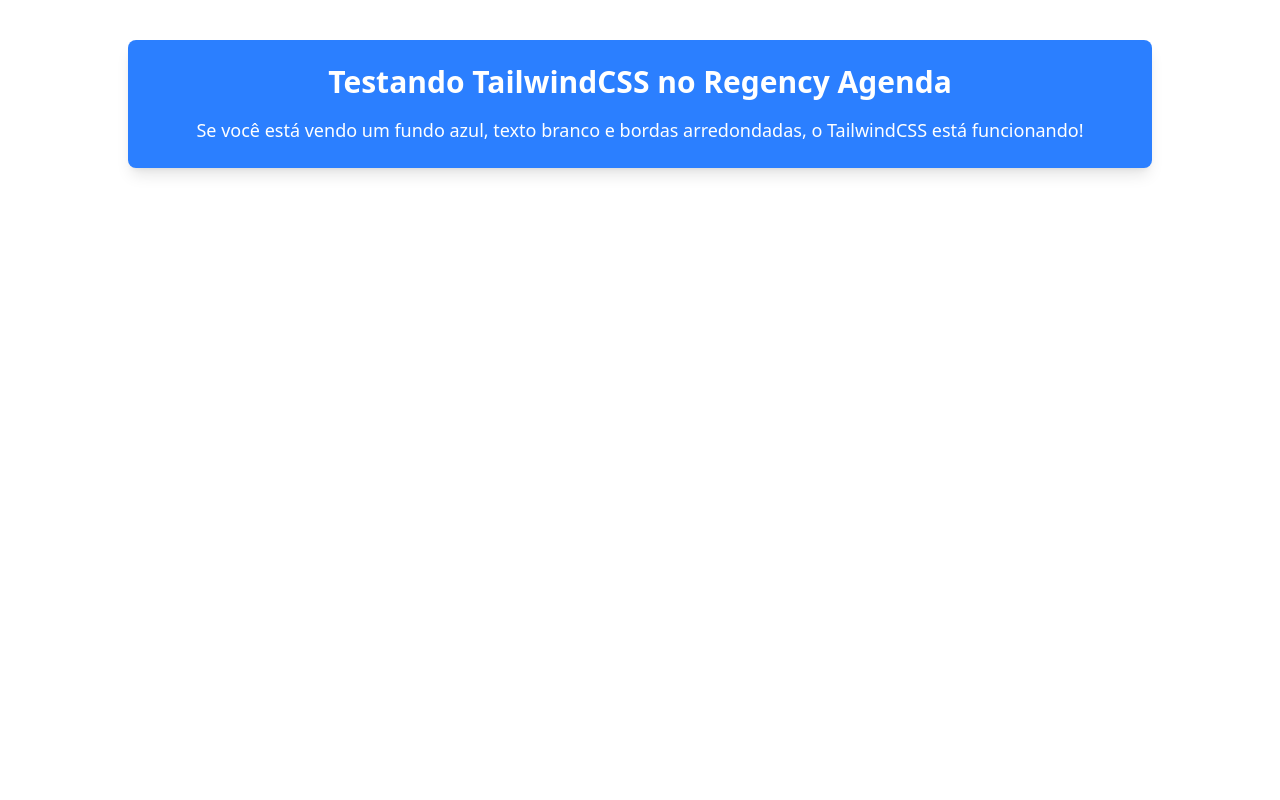
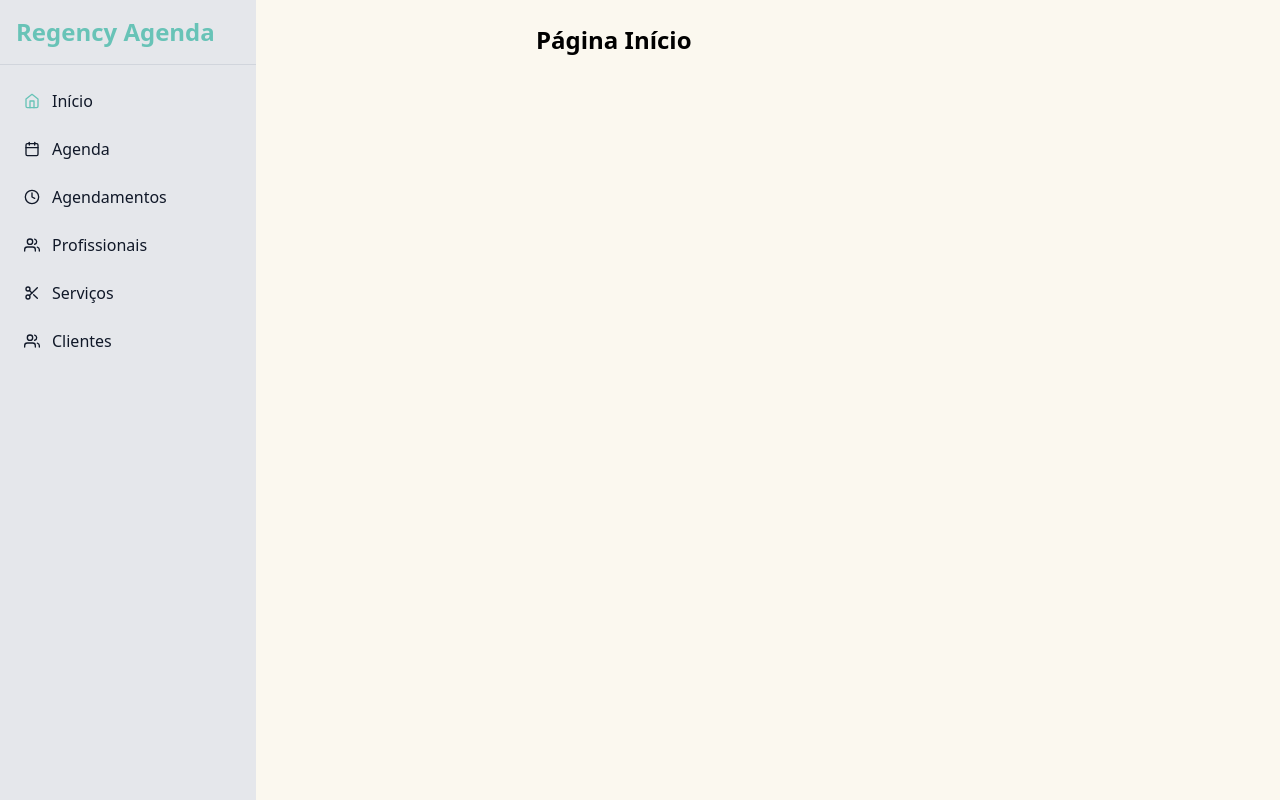
Before and after one commit to malopez23/regency-agenda, a React (Vite) app: page / in a window 1280 px wide. Built offline with nearby package versions, Linux system fonts and the light colour scheme.

Commit message:
criação das rotas e construção do sidebar

```diff
--- a/package.json
+++ b/package.json
@@ -17,6 +17,7 @@
     "react": "^19.0.0",
     "react-dom": "^19.0.0",
     "react-hook-form": "^7.56.1",
+    "react-icons": "^5.5.0",
     "react-router-dom": "^7.5.2",
     "tailwindcss": "^4.1.4"
   },
--- a/src/App.jsx
+++ b/src/App.jsx
@@ -1,11 +1,25 @@
-import './global.css'
+import { Routes, Route } from 'react-router-dom';
+import Layout from './components/Layout';
+
+const Home = () => <h1 className="text-2xl font-bold">Página Início</h1>;
+const Agenda = () => <h1 className="text-2xl font-bold">Página Agenda</h1>;
+const Appointments = () => <h1 className="text-2xl font-bold">Página Agendamentos</h1>;
+const Professionals = () => <h1 className="text-2xl font-bold">Página Profissionais</h1>;
+const Services = () => <h1 className="text-2xl font-bold">Página Serviços</h1>;
+const Clients = () => <h1 className="text-2xl font-bold">Página Clientes</h1>;
 
 function App() {
   return (
-    <div className="bg-blue-500 text-white p-6 rounded-lg shadow-lg text-center mt-10 w-4/5 mx-auto">
-      <h1 className="text-3xl font-bold mb-4">Testando TailwindCSS no Regency Agenda</h1>
-      <p className="text-lg">Se você está vendo um fundo azul, texto branco e bordas arredondadas, o TailwindCSS está funcionando!</p>
-    </div>
+    <Routes>
+      <Route element={<Layout />}>
+        <Route path="/" element={<Home />} />
+        <Route path="/agenda" element={<Agenda />} />
+        <Route path="/appointments" element={<Appointments />} />
+        <Route path="/professionals" element={<Professionals />} />
+        <Route path="/services" element={<Services />} />
+        <Route path="/clients" element={<Clients />} />
+      </Route>
+    </Routes>
   );
 }
 
--- a/src/components/Layout.jsx
+++ b/src/components/Layout.jsx
@@ -1,43 +1,163 @@
-import { NavLink, Outlet } from "react-router-dom";
+import { useState } from 'react';
+import { NavLink, Outlet } from 'react-router-dom';
+import { FiHome, FiCalendar, FiClock, FiUsers, FiScissors, FiMenu, FiX } from 'react-icons/fi';
 
 const Layout = () => {
+  const [isSidebarOpen, setIsSidebarOpen] = useState(false);
+
+  const toggleSidebar = () => {
+    setIsSidebarOpen(!isSidebarOpen);
+  };
+
   return (
-        <div className="min-h-screen bg-gray-100">
-            <nav className="bg-indigo-600 text-white p-4">
-                <ul className="flex space-x-4">
+    <div className="flex min-h-screen bg-[#FBF8EF]">
+      {/* Header para Mobile */}
+      <header className="md:hidden fixed top-0 left-0 right-0 bg-gray-200 shadow-md z-50 flex items-center justify-between p-4">
+        <button
+          className="text-[#68C3B7]"
+          onClick={toggleSidebar}
+        >
+          {isSidebarOpen ? <FiX size={24} /> : <FiMenu size={24} />}
+        </button>
+        <div className="text-2xl font-bold text-[#68C3B7] flex-1 text-center">
+          Regency Agenda
+        </div>
+        <div className="w-6" /> {/* Espaço vazio à direita para balancear o layout */}
+      </header>
+
+      {/* Sidebar */}
+      <aside
+        className={`fixed inset-y-0 left-0 w-64 bg-gray-200 text-gray-900 flex flex-col transform transition-transform duration-300 ease-in-out z-40 ${
+          isSidebarOpen ? 'translate-x-0' : '-translate-x-full'
+        } md:translate-x-0 md:static md:w-64`}
+      >
+        <div className="p-4 text-2xl font-bold text-[#68C3B7] border-b border-gray-300 md:block hidden">
+          Regency Agenda
+        </div>
+        <nav className="flex-1">
+          <ul className="space-y-2 p-4">
             <li>
-                        <NavLink to="/" className={({ isActive }) => isActive ? 'font-bold underline' : ''}>
-                        Dashboard
+              <NavLink
+                to="/"
+                className="flex items-center p-2 rounded-lg transition-colors"
+                onClick={() => setIsSidebarOpen(false)}
+              >
+                {({ isActive }) => (
+                  <>
+                    <FiHome
+                      className={`mr-3 transition-colors ${
+                        isActive ? 'text-[#68C3B7]' : 'group-hover:text-[#68C3B7]'
+                      }`}
+                    />
+                    <span>Início</span>
+                  </>
+                )}
               </NavLink>
             </li>
             <li>
-                        <NavLink to="/agenda" className={({ isActive }) => isActive ? 'font-bold underline' : ''}>
-                        Agenda
+              <NavLink
+                to="/agenda"
+                className="flex items-center p-2 rounded-lg transition-colors"
+                onClick={() => setIsSidebarOpen(false)}
+              >
+                {({ isActive }) => (
+                  <>
+                    <FiCalendar
+                      className={`mr-3 transition-colors ${
+                        isActive ? 'text-[#68C3B7]' : 'group-hover:text-[#68C3B7]'
+                      }`}
+                    />
+                    <span>Agenda</span>
+                  </>
+                )}
               </NavLink>
             </li>
             <li>
-                        <NavLink to="/appointments" className={({ isActive }) => isActive ? 'font-bold underline' : ''}>
-                        Agendamentos
+              <NavLink
+                to="/appointments"
+                className="flex items-center p-2 rounded-lg transition-colors"
+                onClick={() => setIsSidebarOpen(false)}
+              >
+                {({ isActive }) => (
+                  <>
+                    <FiClock
+                      className={`mr-3 transition-colors ${
+                        isActive ? 'text-[#68C3B7]' : 'group-hover:text-[#68C3B7]'
+                      }`}
+                    />
+                    <span>Agendamentos</span>
+                  </>
+                )}
               </NavLink>
             </li>
             <li>
-                        <NavLink to="/professionals" className={({ isActive }) => isActive ? 'font-bold underline' : ''}>
-                        Profissionais
+              <NavLink
+                to="/professionals"
+                className="flex items-center p-2 rounded-lg transition-colors"
+                onClick={() => setIsSidebarOpen(false)}
+              >
+                {({ isActive }) => (
+                  <>
+                    <FiUsers
+                      className={`mr-3 transition-colors ${
+                        isActive ? 'text-[#68C3B7]' : 'group-hover:text-[#68C3B7]'
+                      }`}
+                    />
+                    <span>Profissionais</span>
+                  </>
+                )}
               </NavLink>
             </li>
             <li>
-                        <NavLink to="/services" className={({ isActive }) => isActive ? 'font-bold underline' : ''}>
-                        Serviços
+              <NavLink
+                to="/services"
+                className="flex items-center p-2 rounded-lg transition-colors"
+                onClick={() => setIsSidebarOpen(false)}
+              >
+                {({ isActive }) => (
+                  <>
+                    <FiScissors
+                      className={`mr-3 transition-colors ${
+                        isActive ? 'text-[#68C3B7]' : 'group-hover:text-[#68C3B7]'
+                      }`}
+                    />
+                    <span>Serviços</span>
+                  </>
+                )}
               </NavLink>
             </li>
             <li>
-                        <NavLink to="/clients" className={({ isActive }) => isActive ? 'font-bold underline' : ''}>
-                        Clientes
+              <NavLink
+                to="/clients"
+                className="flex items-center p-2 rounded-lg transition-colors"
+                onClick={() => setIsSidebarOpen(false)}
+              >
+                {({ isActive }) => (
+                  <>
+                    <FiUsers
+                      className={`mr-3 transition-colors ${
+                        isActive ? 'text-[#68C3B7]' : 'group-hover:text-[#68C3B7]'
+                      }`}
+                    />
+                    <span>Clientes</span>
+                  </>
+                )}
               </NavLink>
             </li>
           </ul>
         </nav>
-            <main className="p-6">
+      </aside>
+
+      {/* Overlay para Mobile */}
+      {isSidebarOpen && (
+        <div
+          className="fixed inset-0 bg-black opacity-50 z-30 md:hidden"
+          onClick={toggleSidebar}
+        />
+      )}
+
+      {/* Main Content */}
+      <main className="flex-1 p-6 md:ml-64 mt-16 md:mt-0">
         <Outlet />
       </main>
     </div>
--- a/src/main.jsx
+++ b/src/main.jsx
@@ -1,10 +1,13 @@
-import { StrictMode } from 'react'
-import { createRoot } from 'react-dom/client'
-import './global.css'
-import App from './App.jsx'
+import React from 'react';
+import ReactDOM from 'react-dom/client';
+import { BrowserRouter } from 'react-router-dom';
+import App from './App';
+import './global.css';
 
-createRoot(document.getElementById('root')).render(
-  <StrictMode>
-    <App />
-  </StrictMode>,
-)
+ReactDOM.createRoot(document.getElementById('root')).render(
+  <React.StrictMode>
+    <BrowserRouter>
+      <App />
+    </BrowserRouter>
+  </React.StrictMode>
+);
```
Also changed, not shown: 1 other file (tests, documents, lock files or other folders). Lines whose indentation alone changed are shown as unchanged.
